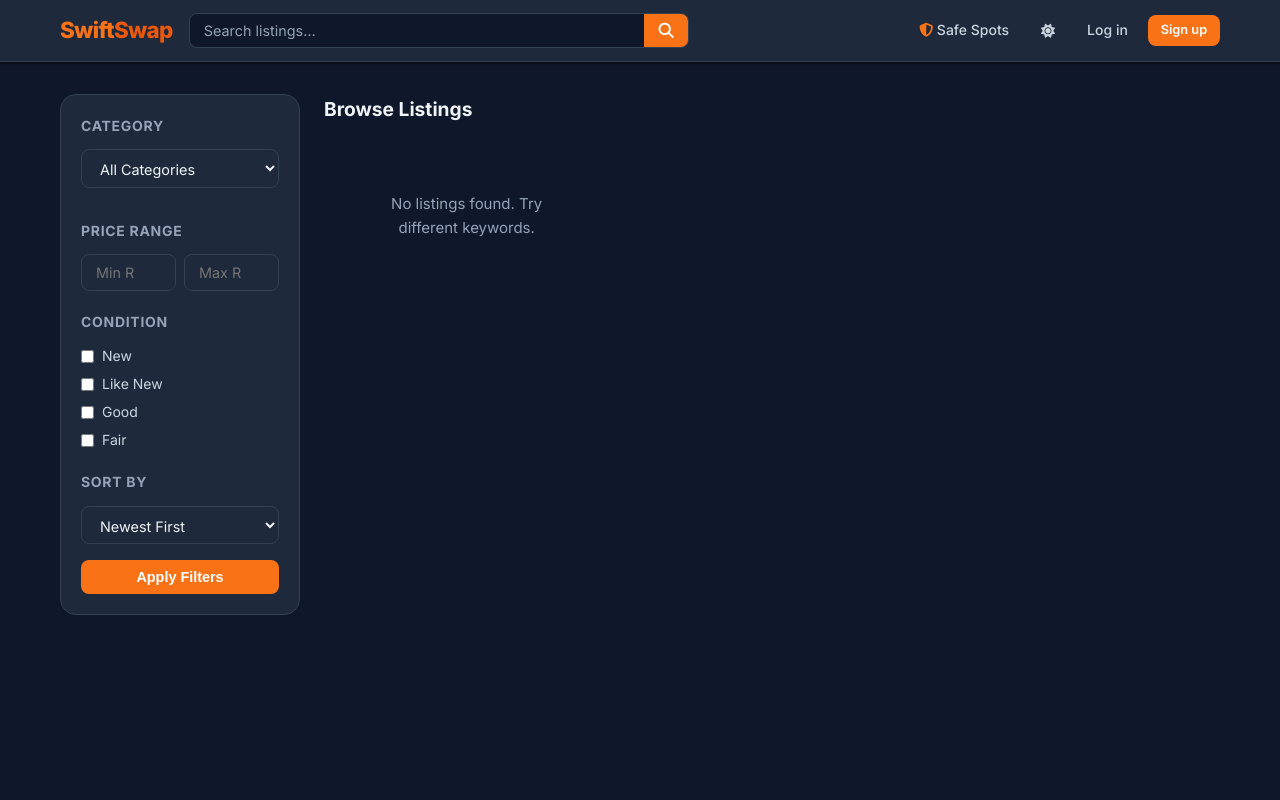
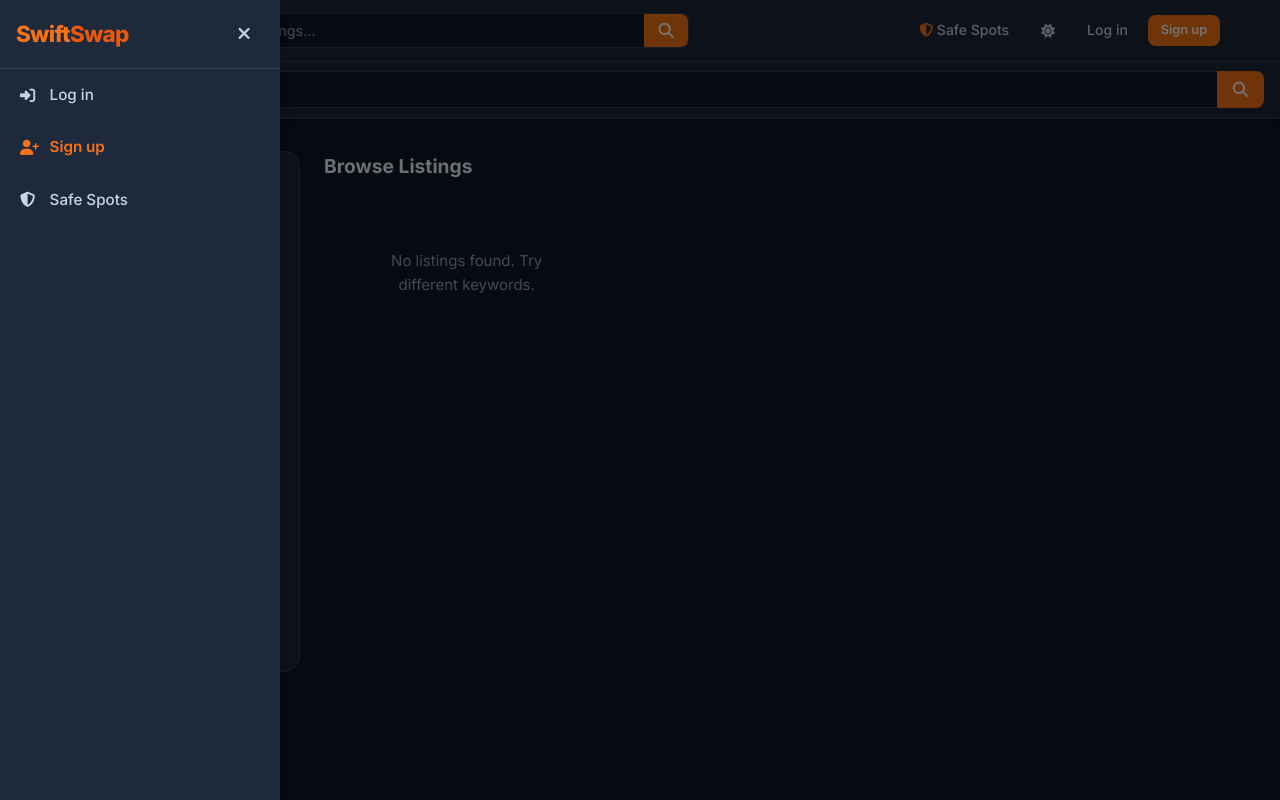
Before and after one commit to lucadutoit/solid-adventure, a PHP site: page /swift-swap/pages/search.php in a window 1280 px wide. Run offline with PHP 8.4, Linux system fonts and the light colour scheme; data that the repository does not hold is empty.

Commit message:
Responsive Design implementations

```diff
--- a/css/style.css
+++ b/css/style.css
@@ -436,21 +436,112 @@ footer a:hover { color: #f97316; text-decoration: none; }
 .empty-state { text-align: center; padding: 3rem; color: var(--gray-400); }
 .empty-state i { font-size: 3rem; margin-bottom: 1rem; display: block; }
 
+/* ── Mobile nav components ───────────────────────────────── */
+.nav-mobile-btns {
+  display: none; align-items: center; gap: 0.25rem; margin-left: auto;
+}
+.nav-icon-btn {
+  display: flex; align-items: center; justify-content: center;
+  width: 40px; height: 40px; border-radius: var(--radius);
+  background: none; border: none; color: var(--gray-600);
+  font-size: 1.1rem; cursor: pointer; transition: background var(--transition);
+}
+.nav-icon-btn:hover { background: var(--gray-100); }
+
+.mobile-search-bar {
+  padding: 0.6rem 1rem; border-top: 1px solid var(--gray-200);
+  background: var(--white); display: flex; gap: 0;
+}
+.mobile-search-bar input {
+  flex: 1; padding: 0.55rem 0.875rem; font-family: inherit; font-size: 0.9rem;
+  border: 1.5px solid var(--gray-200); border-right: none; outline: none;
+  border-radius: var(--radius) 0 0 var(--radius);
+  background: var(--gray-50); color: var(--gray-800);
+}
+.mobile-search-bar input:focus { border-color: var(--primary); }
+.mobile-search-bar button {
+  padding: 0 1rem; background: var(--primary); color: #fff;
+  border: none; border-radius: 0 var(--radius) var(--radius) 0;
+  cursor: pointer; font-size: 0.95rem;
+}
+
+.mobile-nav-overlay {
+  position: fixed; inset: 0; background: rgba(0,0,0,0.55);
+  z-index: 300; display: flex; align-items: flex-start;
+}
+.mobile-nav-panel {
+  background: var(--white); width: min(280px, 85vw); height: 100%;
+  overflow-y: auto; box-shadow: var(--shadow-lg);
+  display: flex; flex-direction: column;
+}
+.mobile-nav-header {
+  display: flex; align-items: center; justify-content: space-between;
+  padding: 0.875rem 1rem; border-bottom: 1px solid var(--gray-200); flex-shrink: 0;
+}
+.mobile-nav-link {
+  display: flex; align-items: center; gap: 0.75rem;
+  padding: 0.875rem 1.25rem; color: var(--gray-600);
+  font-size: 0.95rem; font-weight: 500; text-decoration: none;
+  transition: background var(--transition);
+  border: none; background: none; width: 100%;
+  cursor: pointer; font-family: inherit; text-align: left;
+}
+.mobile-nav-link:hover { background: var(--gray-100); text-decoration: none; }
+.mobile-nav-link.sell  { color: var(--primary); font-weight: 600; }
+
+/* Filter toggle — search page, mobile only */
+.filter-toggle-btn {
+  display: none; width: 100%; margin-bottom: 0.75rem;
+  padding: 0.65rem 1rem; border: 1.5px solid var(--gray-200);
+  background: var(--white); border-radius: var(--radius);
+  color: var(--gray-600); font-size: 0.9rem; font-weight: 500;
+  cursor: pointer; align-items: center; justify-content: center; gap: 0.5rem;
+  font-family: inherit; transition: background var(--transition);
+}
+.filter-toggle-btn:hover { background: var(--gray-100); }
+
 /* ── Responsive ─────────────────────────────────────────── */
 @media (max-width: 900px) {
-  .dash-grid       { grid-template-columns: 1fr; }
-  .dash-sidebar    { position: static; }
   .listing-detail-grid { grid-template-columns: 1fr; }
-  .search-layout   { grid-template-columns: 1fr; }
-  .messages-layout { grid-template-columns: 1fr; height: auto; }
-  .convo-list      { height: 240px; border-right: none; border-bottom: 1px solid var(--gray-200); }
-  .chat-area       { height: 400px; }
+  .search-layout       { grid-template-columns: 1fr; }
+  .messages-layout     { grid-template-columns: 1fr; height: auto; }
+  .convo-list          { height: 240px; border-right: none; border-bottom: 1px solid var(--gray-200); }
+  .chat-area           { height: 400px; }
 }
 
-@media (max-width: 600px) {
-  .navbar-search { display: none; }
-  .listing-grid  { grid-template-columns: repeat(2, 1fr); gap: 0.75rem; }
-  .stats-grid    { grid-template-columns: repeat(2, 1fr); }
-  .hero          { padding: 2.5rem 1rem; }
-  .hero h1       { font-size: 1.6rem; }
+@media (max-width: 768px) {
+  /* Navbar → hamburger */
+  .nav-mobile-btns { display: flex; }
+  .navbar-search   { display: none !important; }
+  .navbar-actions  { display: none !important; }
+
+  /* Dashboard sidebar → horizontal scrolling tab strip */
+  .dash-grid                      { grid-template-columns: 1fr; }
+  .dash-sidebar                   { position: static; padding: 0.5rem 0.75rem; }
+  .dash-sidebar > div:first-child { display: none; }
+  .dash-sidebar > nav             { display: flex; flex-direction: row; overflow-x: auto; gap: 0.2rem; scrollbar-width: none; }
+  .dash-sidebar > nav::-webkit-scrollbar { display: none; }
+  .dash-nav-item                  { white-space: nowrap; flex-shrink: 0; font-size: 0.82rem; padding: 0.45rem 0.7rem; }
+  .dash-sidebar .divider          { display: none; }
+
+  /* Hero */
+  .hero               { padding: 2.5rem 1rem; }
+  .hero h1            { font-size: 1.75rem; }
+  .hero p             { font-size: 0.95rem; margin-bottom: 1.5rem; }
+  .hero-search        { flex-direction: column; max-width: 100%; }
+  .hero-search input  { border-radius: var(--radius) var(--radius) 0 0; }
+  .hero-search button { border-radius: 0 0 var(--radius) var(--radius); padding: 0.75rem; }
+
+  /* Listing & stat grids */
+  .listing-grid { grid-template-columns: repeat(2, 1fr); gap: 0.75rem; }
+  .stats-grid   { grid-template-columns: repeat(2, 1fr); }
+
+  /* Search filter toggle */
+  .filter-toggle-btn { display: flex; }
+  .filter-box        { display: none; }
+  .filter-box.open   { display: block; }
 }
+
+@media (max-width: 420px) {
+  .listing-grid { grid-template-columns: 1fr; }
+}
--- a/includes/navbar.php
+++ b/includes/navbar.php
@@ -6,5 +6,23 @@
       <button id="nav-search-btn"><i class="fa-solid fa-magnifying-glass"></i></button>
     </div>
     <div class="navbar-actions" id="navbar-actions"></div>
+    <div class="nav-mobile-btns">
+      <button class="nav-icon-btn" id="mobile-search-toggle" aria-label="Search"><i class="fa-solid fa-magnifying-glass"></i></button>
+      <button class="nav-icon-btn" id="nav-hamburger" aria-label="Open menu"><i class="fa-solid fa-bars"></i></button>
+    </div>
+  </div>
+  <div class="mobile-search-bar" id="mobile-search-bar" hidden>
+    <input type="text" class="search-q-input" id="mobile-search-input" placeholder="Search listings…" autocomplete="off">
+    <button id="mobile-search-btn"><i class="fa-solid fa-magnifying-glass"></i></button>
   </div>
 </nav>
+
+<div class="mobile-nav-overlay" id="mobile-nav-overlay" hidden>
+  <div class="mobile-nav-panel">
+    <div class="mobile-nav-header">
+      <a href="/swift-swap/" class="navbar-brand">Swift<span>Swap</span></a>
+      <button class="nav-icon-btn" id="nav-hamburger-close" aria-label="Close menu"><i class="fa-solid fa-xmark"></i></button>
+    </div>
+    <div id="mobile-nav-links"></div>
+  </div>
+</div>
--- a/js/main.js
+++ b/js/main.js
@@ -105,6 +105,57 @@ function renderNavbar() {
   }
 
   document.getElementById('theme-toggle').addEventListener('click', () => Theme.toggle());
+
+  // ── Mobile nav ──────────────────────────────────────────
+  const mobileLinks = document.getElementById('mobile-nav-links');
+  if (mobileLinks) {
+    if (Auth.isLoggedIn) {
+      mobileLinks.innerHTML = `
+        <a href="/swift-swap/pages/dashboard.php" class="mobile-nav-link"><i class="fa-solid fa-gauge" style="width:1.1rem"></i> Dashboard</a>
+        <a href="/swift-swap/pages/messages.php" class="mobile-nav-link"><i class="fa-solid fa-comments" style="width:1.1rem"></i> Messages</a>
+        <a href="/swift-swap/pages/meetup-spots.php" class="mobile-nav-link"><i class="fa-solid fa-shield-halved" style="width:1.1rem"></i> Safe Spots</a>
+        ${Auth.canSell ? `<a href="/swift-swap/pages/create-listing.php" class="mobile-nav-link sell"><i class="fa-solid fa-plus" style="width:1.1rem"></i> Sell an Item</a>` : ''}
+        ${Auth.user?.is_admin ? `<a href="/swift-swap/pages/admin.php" class="mobile-nav-link" style="color:var(--danger)"><i class="fa-solid fa-shield-halved" style="width:1.1rem"></i> Admin Panel</a>` : ''}
+        <hr class="divider" style="margin:0.5rem 0">
+        <button class="mobile-nav-link" id="mobile-logout-btn"><i class="fa-solid fa-right-from-bracket" style="width:1.1rem"></i> Log out</button>
+      `;
+      document.getElementById('mobile-logout-btn')?.addEventListener('click', () => Auth.logout());
+    } else {
+      mobileLinks.innerHTML = `
+        <a href="/swift-swap/pages/login.php" class="mobile-nav-link"><i class="fa-solid fa-right-to-bracket" style="width:1.1rem"></i> Log in</a>
+        <a href="/swift-swap/pages/register.php" class="mobile-nav-link sell"><i class="fa-solid fa-user-plus" style="width:1.1rem"></i> Sign up</a>
+        <a href="/swift-swap/pages/meetup-spots.php" class="mobile-nav-link"><i class="fa-solid fa-shield-halved" style="width:1.1rem"></i> Safe Spots</a>
+      `;
+    }
+  }
+
+  const overlay    = document.getElementById('mobile-nav-overlay');
+  const hamburger  = document.getElementById('nav-hamburger');
+  const closeBtn   = document.getElementById('nav-hamburger-close');
+  if (overlay && hamburger) {
+    const openMenu  = () => { overlay.hidden = false; document.body.style.overflow = 'hidden'; };
+    const closeMenu = () => { overlay.hidden = true;  document.body.style.overflow = ''; };
+    hamburger.addEventListener('click', openMenu);
+    closeBtn?.addEventListener('click', closeMenu);
+    overlay.addEventListener('click', e => { if (e.target === overlay) closeMenu(); });
+  }
+
+  const searchToggle   = document.getElementById('mobile-search-toggle');
+  const mobileSearchBar = document.getElementById('mobile-search-bar');
+  const mobileInput    = document.getElementById('mobile-search-input');
+  const mobileBtn      = document.getElementById('mobile-search-btn');
+  if (searchToggle && mobileSearchBar) {
+    searchToggle.addEventListener('click', () => {
+      mobileSearchBar.hidden = !mobileSearchBar.hidden;
+      if (!mobileSearchBar.hidden) mobileInput?.focus();
+    });
+    const doMobileSearch = () => {
+      const q = mobileInput?.value.trim();
+      if (q) location.href = `/swift-swap/pages/search.php?q=${encodeURIComponent(q)}`;
+    };
+    mobileBtn?.addEventListener('click', doMobileSearch);
+    mobileInput?.addEventListener('keydown', e => { if (e.key === 'Enter') doMobileSearch(); });
+  }
 }
 
 // ── Flash messages ──────────────────────────────────────────
--- a/pages/search.php
+++ b/pages/search.php
@@ -11,7 +11,10 @@
       <div class="search-layout">
 
         <aside>
-          <div class="filter-box">
+          <button class="filter-toggle-btn" id="filter-toggle-btn">
+            <i class="fa-solid fa-sliders"></i> Filters
+          </button>
+          <div class="filter-box" id="filter-box">
             <form id="filter-form">
               <div class="filter-title">Category</div>
               <select id="filter-category" name="category" style="margin-bottom:0.75rem">
@@ -82,6 +85,16 @@
       document.getElementById('search-heading').textContent = `Results for "${q}"`;
       document.querySelectorAll('.search-q-input').forEach(el => el.value = q);
     }
+    const filterToggle = document.getElementById('filter-toggle-btn');
+    const filterBox    = document.getElementById('filter-box');
+    if (filterToggle && filterBox) {
+      filterToggle.addEventListener('click', () => {
+        const open = filterBox.classList.toggle('open');
+        filterToggle.innerHTML = open
+          ? '<i class="fa-solid fa-xmark"></i> Hide Filters'
+          : '<i class="fa-solid fa-sliders"></i> Filters';
+      });
+    }
   </script>
 </body>
 </html>
```
